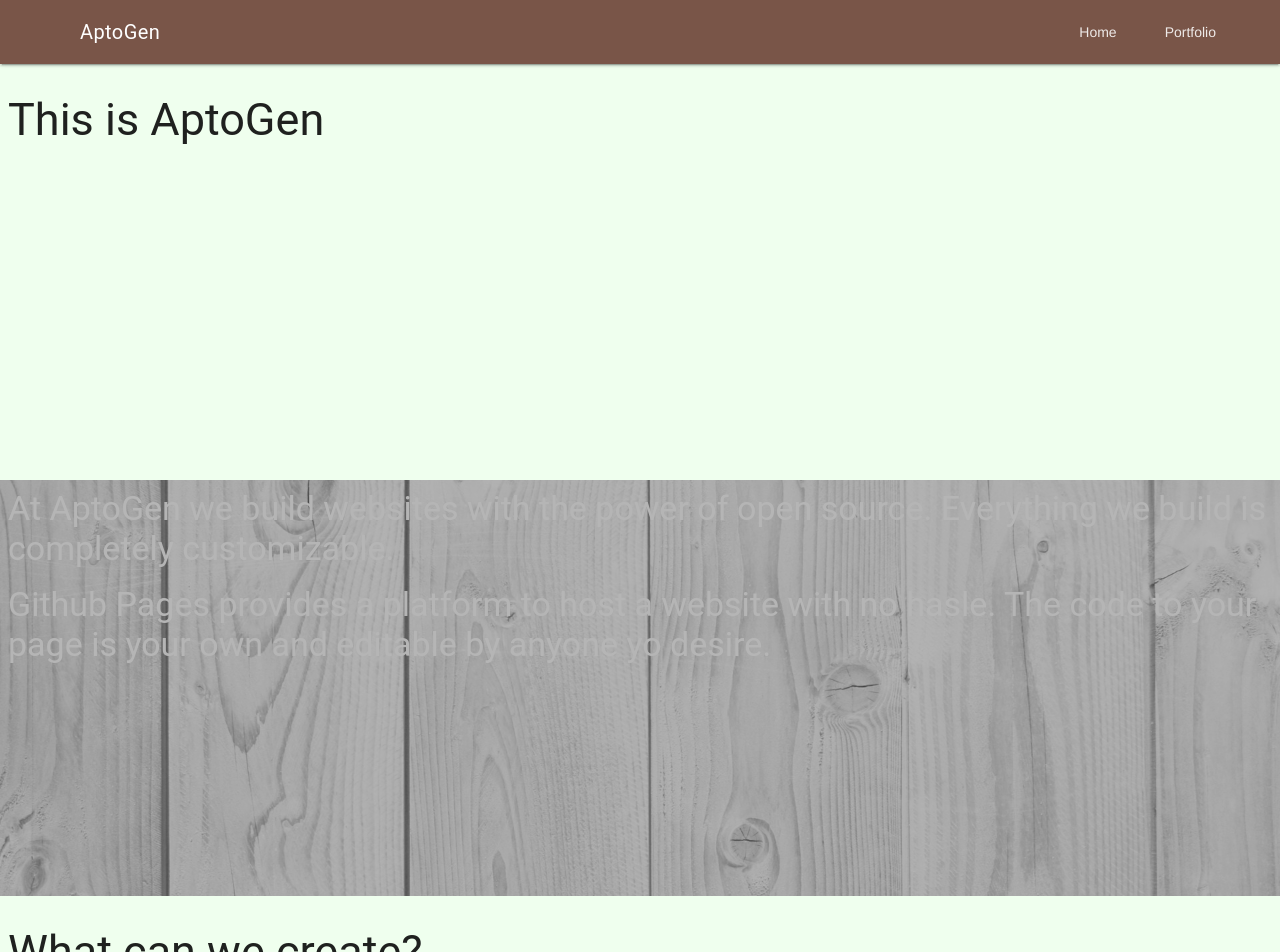
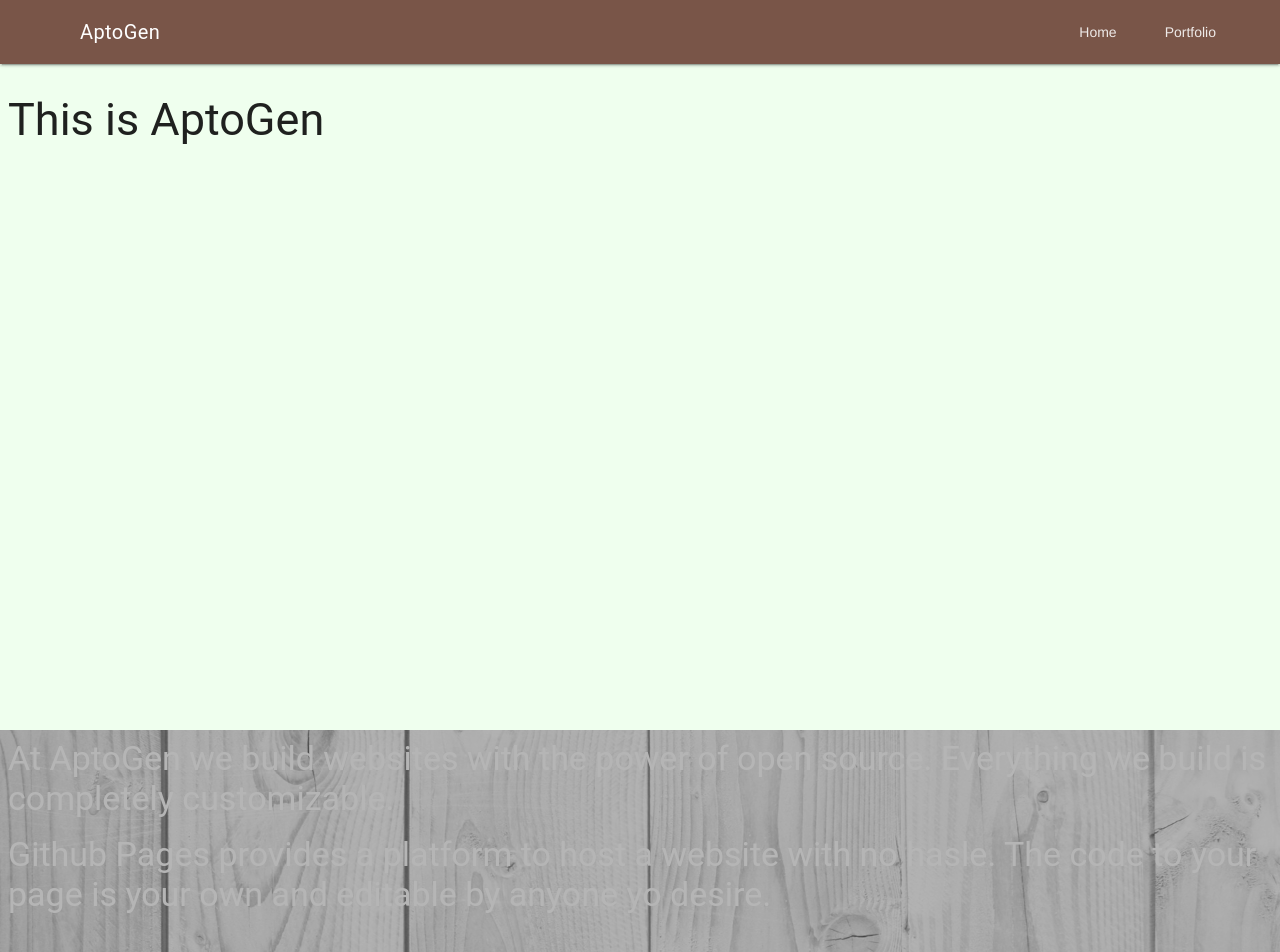
Before and after one commit to karloluis/AptoGen, a Jekyll site: the page built from index.html, in a window 1280 px wide. Shown: the top 952 px of the page. Built offline with Jekyll 4.4.1, drawn with Linux system fonts in a browser that asks for light colours.

Commit message:
Correct coloring

```diff
--- a/assets/css/theme.scss
+++ b/assets/css/theme.scss
@@ -9,7 +9,8 @@
 }
 
 .banner {
-  height: 400px;
+  height: 650px;
+
 }
 
 .woodboard {
@@ -19,7 +20,9 @@
 
   // position: absolute;
   filter: brightness(80%) contrast(70%);
-  color: white;
+  section {
+    color: white;
+  }
 }
 
 .woodzoom {
@@ -31,5 +34,7 @@
 
   // position: absolute;
   filter: brightness(80%) contrast(70%);
-  color: white;
+  section {
+    color: white
+  }
 }
```
